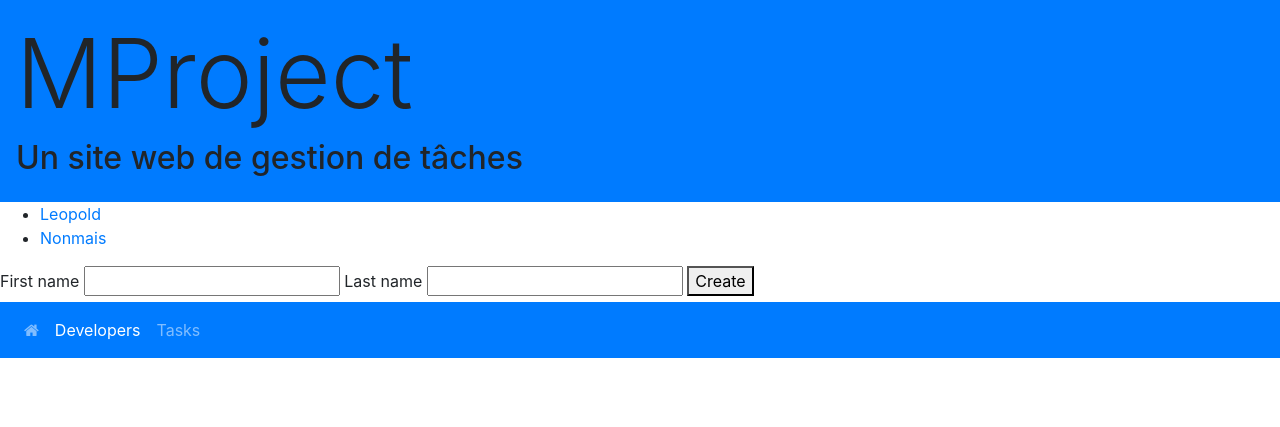
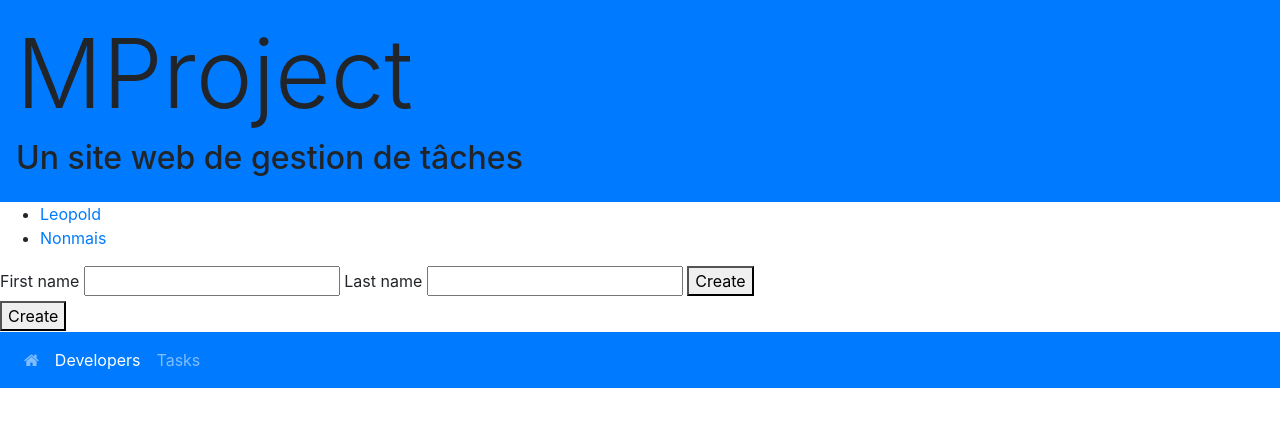
Before and after one commit to leomols97/erpg56-django-django-g53212, a Django app: page /developer/ in a window 1280 px wide. Shown: the top 427 px of the page. Run offline with Django 3.2, Linux system fonts and the light colour scheme; data comes from the database, SQL or seed files in the repository; some libraries are stand-ins or nearby versions.

Commit message:
TD02 continued

```diff
--- a/TD01/TD01/developer/templates/developer/index.html
+++ b/TD01/TD01/developer/templates/developer/index.html
@@ -21,4 +21,13 @@
         <input type="text" name="last_name" required>
         <button type="submit">Create</button>
     </form>
+    <form action="{% url 'developer:create' %}" method="post">
+        {% csrf_token %}
+        <!--<label for="first_name">First name</label>
+        <input type="text" name="first_name" required>
+        <label for="last_name">Last name</label>
+        <input type="text" name="last_name" required>-->
+        {{ form }}
+        <button type="submit">Create</button>
+    </form>
 {% endblock content %}
--- a/TD01/TD01/developer/urls.py
+++ b/TD01/TD01/developer/urls.py
@@ -5,4 +5,5 @@ app_name = 'developer'
 urlpatterns = [
  path('', views.index, name='index'),
  path('specifics/<int:developer_id>/', views.detail, name='detail'),
+ path('create', views.create, name='create'),
 ]
--- a/TD01/TD01/developer/views.py
+++ b/TD01/TD01/developer/views.py
@@ -2,6 +2,8 @@ from django.shortcuts import render, get_object_or_404
 # from django.http import HttpResponse # <- old
 
 from .models import Developer  # <- new
+from django.http import HttpResponse, HttpResponseRedirect
+from django.urls import reverse
 
 
 def index(request):
@@ -15,3 +17,13 @@ def index(request):
 def detail(request, developer_id):  # <- new
     developer = get_object_or_404(Developer, pk=developer_id)  # <- new
     return render(request, 'developer/detail.html', {'developer': developer})
+
+def create(request):
+    Developer.objects.create(
+        first_name=request.POST['first_name'],
+        last_name = request.POST['last_name']
+    )
+    # Toujours renvoyer une HTTPResponseRedirect après avoir géré correctement
+    # les données de la requête POST. Cela empêche les données d'être postée deux
+    # fois si l'utilisateur clique sur le bouton précédent.
+    return HttpResponseRedirect(reverse('developer:index'))
```
Also changed, not shown: TD01/TD01/developer/templates/developer/forms.py (added, +8 -0 lines).
